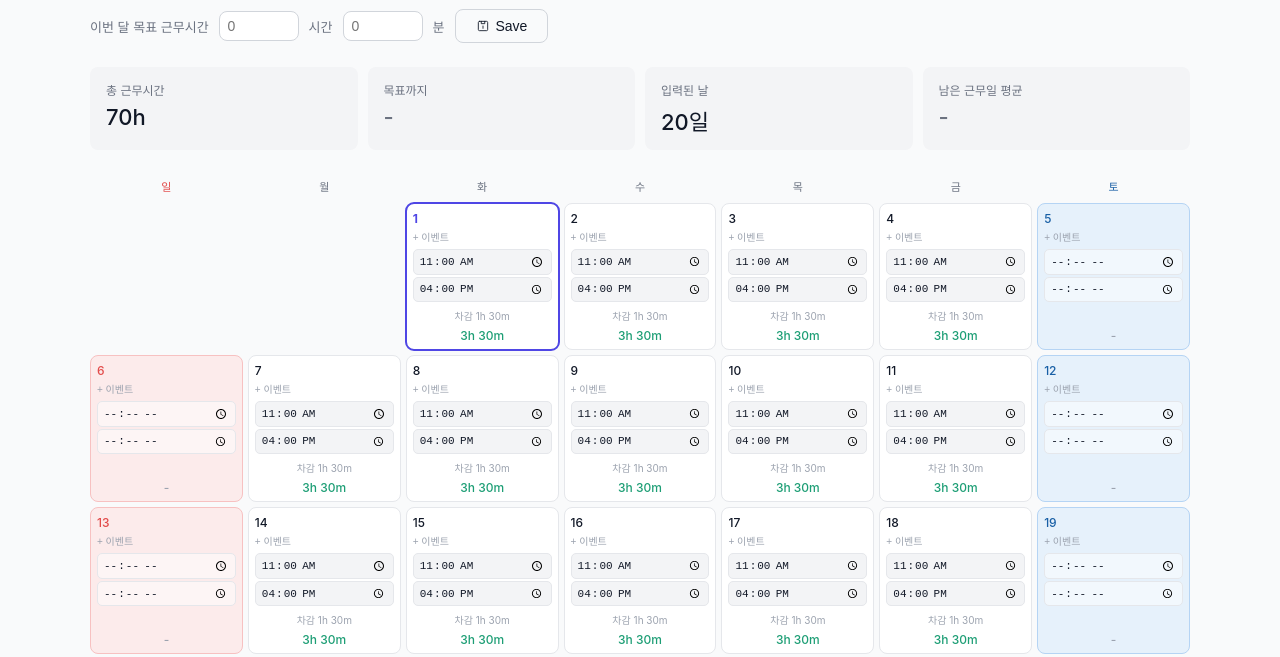
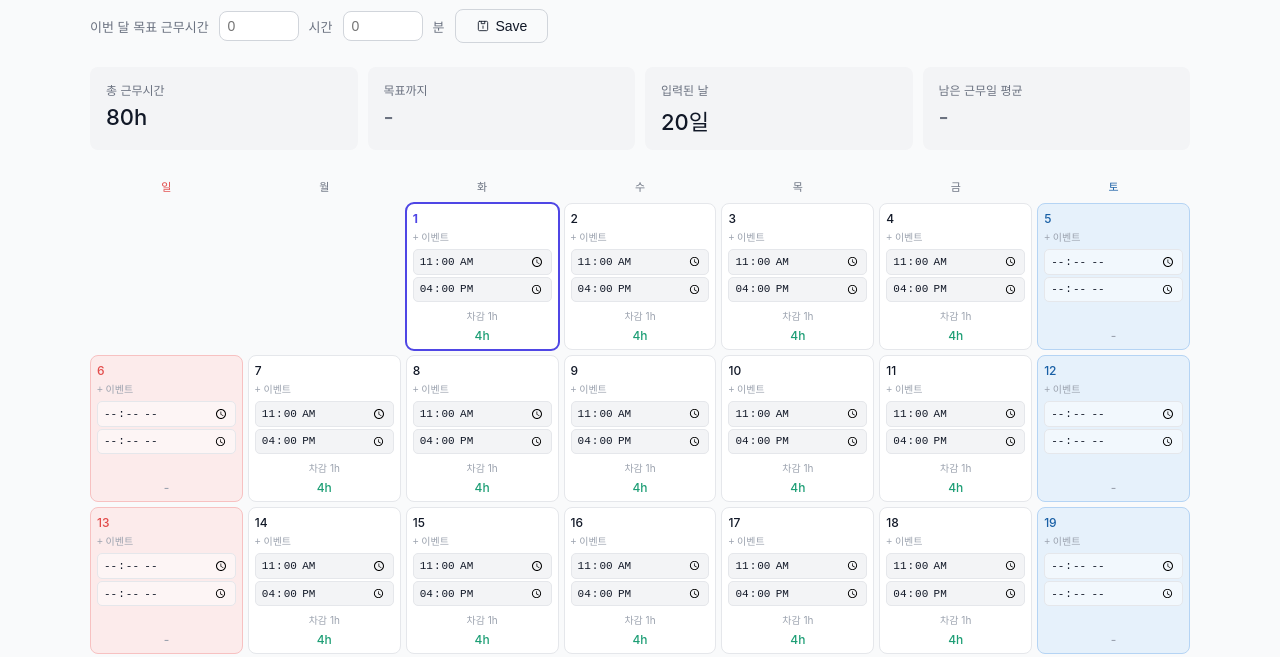
Before and after one commit to yrsong-73/workschedule, a plain HTML site: page index.html in a window 1280 px wide. Shown: the part 101-758 px from the top of the page. Drawn offline with Linux system fonts and the light colour scheme.

Commit message:
Remove automatic -30m meal deduction, keep only actual break time
The stacked meal deduction made a normal 12-1 lunch day show 1h30m
deducted instead of the real 1h break. Per user request, drop the
flat -30m entirely so the deduction line reflects break time only.

Co-Authored-By: Claude Sonnet 5 <noreply@anthropic.com>

```diff
--- a/index.html
+++ b/index.html
@@ -253,7 +253,6 @@ const HOLIDAYS = {
   '2027-12': { 25: '크리스마스', 27: '대체공휴일' },
 };
 
-const MEAL_DEDUCT = 30;
 const BREAK_DEDUCT_DEFAULT = 60;
 
 function hkey(y, m) { return y + '-' + m; }
@@ -434,10 +433,10 @@ function onTimeChange(d) {
   recalc();
 }
 
-// 출퇴근 시간이 있는 날의 차감 분 = 휴게(Flex REST 동기화 값, 없으면 기본 60분) + 식대(-30분, 항상 적용)
+// 출퇴근 시간이 있는 날의 차감 분 = 휴게(Flex REST 동기화 값, 없으면 기본 60분)만 반영
 function dayDeductionMinutes(st, d, workMins) {
   if (workMins <= 0) return 0;
-  return Math.min(workMins, getBreakMins(st, d) + MEAL_DEDUCT);
+  return Math.min(workMins, getBreakMins(st, d));
 }
 
 // 하루 근무 인정 분 = (출퇴근 계산분 - 차감분) + 휴가 인정분(leaveMinutes, 차감 없이 그대로 합산)
```
